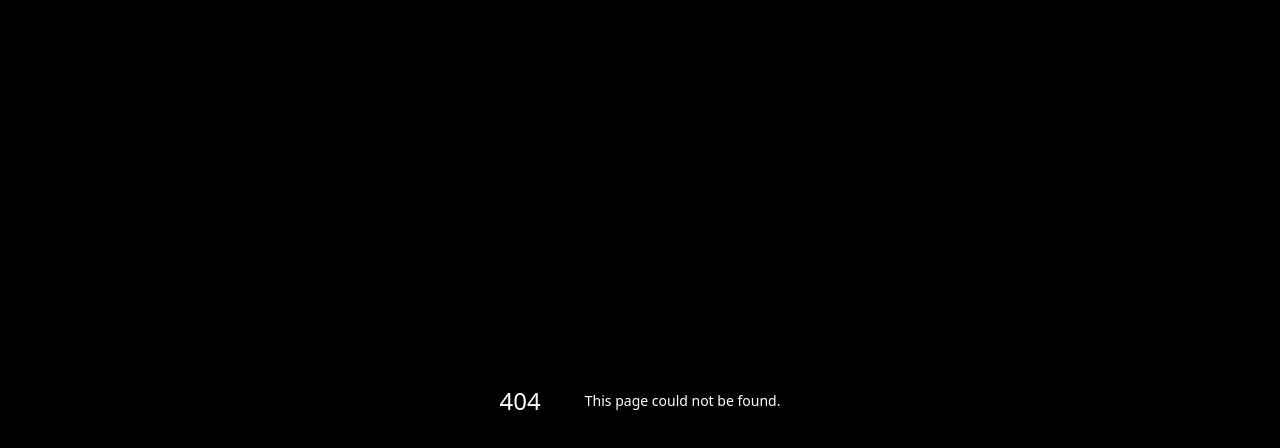
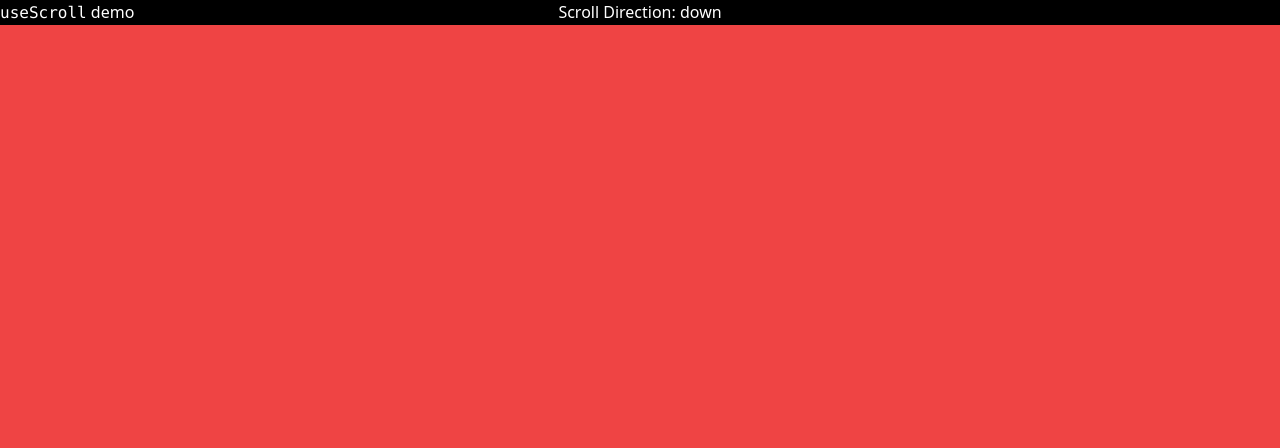
Before and after one commit to DatNg267/animation-collection, a Next.js app: page /framer-motion/scroll in a window 1280 px wide. Before the commit this address had no page. Shown: the top 448 px of the page. Built offline with nearby package versions, Linux system fonts and the light colour scheme.

Commit message:
small add

```diff
--- /dev/null
+++ b/src/app/framer-motion/scroll/page.tsx
@@ -0,0 +1,40 @@
+"use client";
+
+import { motion, useScroll } from "framer-motion";
+import { useMotionValueEvent } from "framer-motion";
+import React, { useState } from "react";
+
+const Scroll = () => {
+  const { scrollY, scrollYProgress } = useScroll();
+  const [scrollDirection, setScrollDirection] = useState("down");
+
+  console.log([scrollY, scrollYProgress]);
+
+  useMotionValueEvent(scrollY, "change", (current) => {
+    console.log("current", current);
+    const previous = scrollY.getPrevious();
+    if (!previous) return;
+    const diff = current - previous;
+    setScrollDirection(diff > 0 ? "down" : "up");
+  });
+  return (
+    <div className="block overflow-auto size-full">
+      <motion.div
+        className="progress-bar fixed top-0 left-0 w-full h-1 bg-black"
+        style={{ scaleX: scrollYProgress }}
+      />
+      <h1>
+        <code>useScroll</code> demo
+      </h1>
+
+      <h1 className="fixed top-0 left-0 w-full text-center">
+        Scroll Direction: {scrollDirection}
+      </h1>
+      <section className="w-dvw h-screen bg-red-500"></section>
+      <section className="w-dvw h-screen bg-blue-500"></section>
+      <section className="w-dvw h-screen bg-green-500"></section>
+    </div>
+  );
+};
+
+export default Scroll;
--- a/src/constants/paths.ts
+++ b/src/constants/paths.ts
@@ -4,6 +4,7 @@ export const Paths = {
   DragAndDrop: "/drag-and-drop",
   DndKitUsage: "/dnd-kit-usage",
   FramerMotion: {
+    Scroll: "/framer-motion/scroll",
     Layout: "/framer-motion/layout",
     MaskCursor: "/framer-motion/mask-cursor",
     SelectCursor: "/framer-motion/select-cursor",
```
Also changed, not shown: src/app/framer-motion/scroll/README.md (added).
